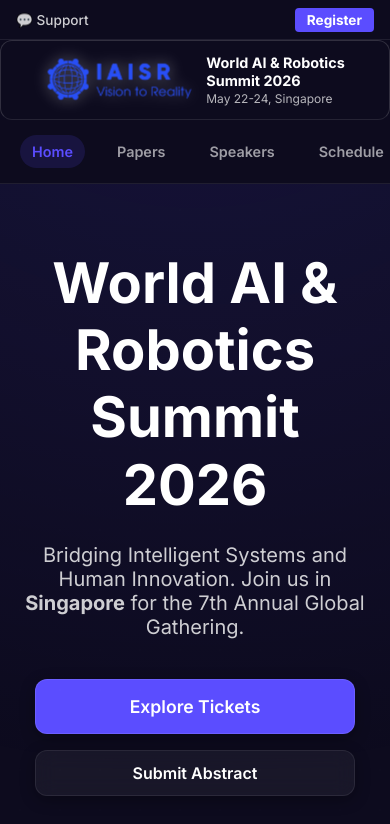
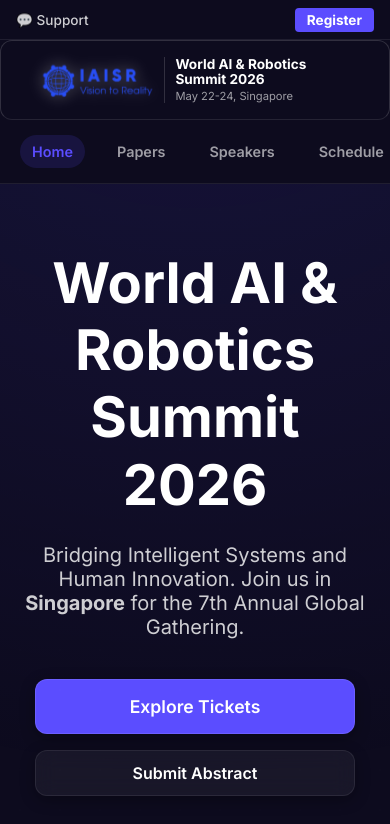
Before and after one commit to SAMSHUVA/world-ai-robotics-summit, a Next.js app: page / in a window 390 px wide. Shown: the top 824 px of the page. Built offline with nearby package versions, Linux system fonts and the light colour scheme; no server answers; the database is empty.

Commit message:
fix: refine mobile header alignment and spacing

```diff
--- a/src/app/globals.css
+++ b/src/app/globals.css
@@ -122,43 +122,7 @@ a {
 
 /* Mobile Header Override */
 /* Mobile Header Override */
-@media (max-width: 768px) {
-  .header-fixed {
-    background: rgba(13, 11, 30, 0.95);
-    /* More solid background on mobile */
-    backdrop-filter: blur(20px);
-  }
-
-  .header-content {
-    flex-direction: column;
-    /* Stack logo and nav vertically */
-    height: auto;
-    padding: 15px 20px;
-    gap: 15px;
-    justify-content: center;
-  }
-
-  /* Make logo smaller on mobile */
-  .header-content img {
-    height: 50px !important;
-    /* Slightly larger logo */
-    margin-bottom: 5px;
-  }
-
-  .nav-links {
-    width: 100%;
-    justify-content: center;
-    gap: 20px 15px;
-    /* Row gap 20px, Col gap 15px */
-    flex-wrap: wrap;
-    font-size: 0.95rem;
-    margin-top: 0;
-  }
-
-  .btn-header {
-    display: none !important;
-  }
-}
+/* Consolidated Mobile Header logic at bottom of file */
 
 /* Typography & Sections */
 .hero-section {
@@ -1860,30 +1824,68 @@ a {
   margin-top: 2px;
 }
 
-/* Ensure Logo Container is Flex on mobile */
+/* Mobile Header Refined */
 @media (max-width: 768px) {
+  .header-fixed {
+    background: #0D0B1E;
+    backdrop-filter: blur(20px);
+  }
+
   .header-content {
+    display: flex;
+    flex-direction: row;
+    /* Keep side-by-side */
     justify-content: flex-start !important;
-    /* Align left */
-    padding: 10px 20px !important;
+    align-items: center !important;
+    /* Center logo and text vertically */
+    height: 70px !important;
+    /* Fixed height for clean look */
+    padding: 10px 16px !important;
+    gap: 0;
   }
 
   .logo-container {
     display: flex;
     align-items: center;
     text-decoration: none;
-  }
-
-  /* Hide nav links on mobile */
+    width: 100%;
+  }
+
+  .header-logo {
+    height: 38px !important;
+    width: auto;
+    flex-shrink: 0;
+  }
+
+  .mobile-header-info {
+    display: flex;
+    flex-direction: column;
+    margin-left: 10px;
+    /* Better spacing for logo/text */
+    border-left: 1px solid rgba(255, 255, 255, 0.15);
+    /* Subtle divider */
+    padding-left: 10px;
+  }
+
+  .mhi-title {
+    font-size: 0.85rem;
+    font-weight: 700;
+    line-height: 1.1;
+    color: white;
+    max-width: 180px;
+    white-space: normal;
+  }
+
+  .mhi-meta {
+    font-size: 0.7rem;
+    opacity: 0.6;
+    margin-top: 2px;
+  }
+
+  /* Hide nav and PC button */
   .nav-links,
   .btn-header {
     display: none !important;
-  }
-
-  /* Adjust logo size if needed */
-  .ai-logo-svg {
-    width: 36px;
-    height: 36px;
   }
 }
 
```
